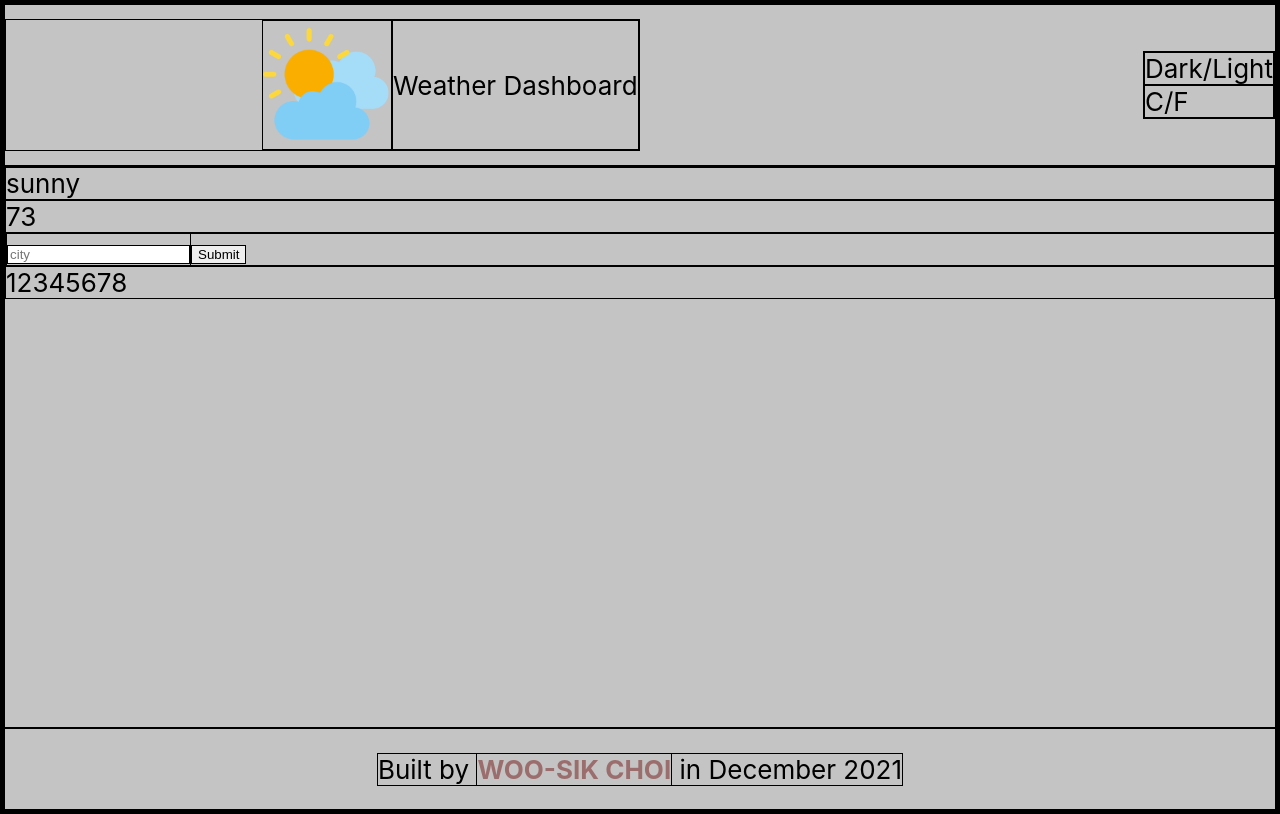
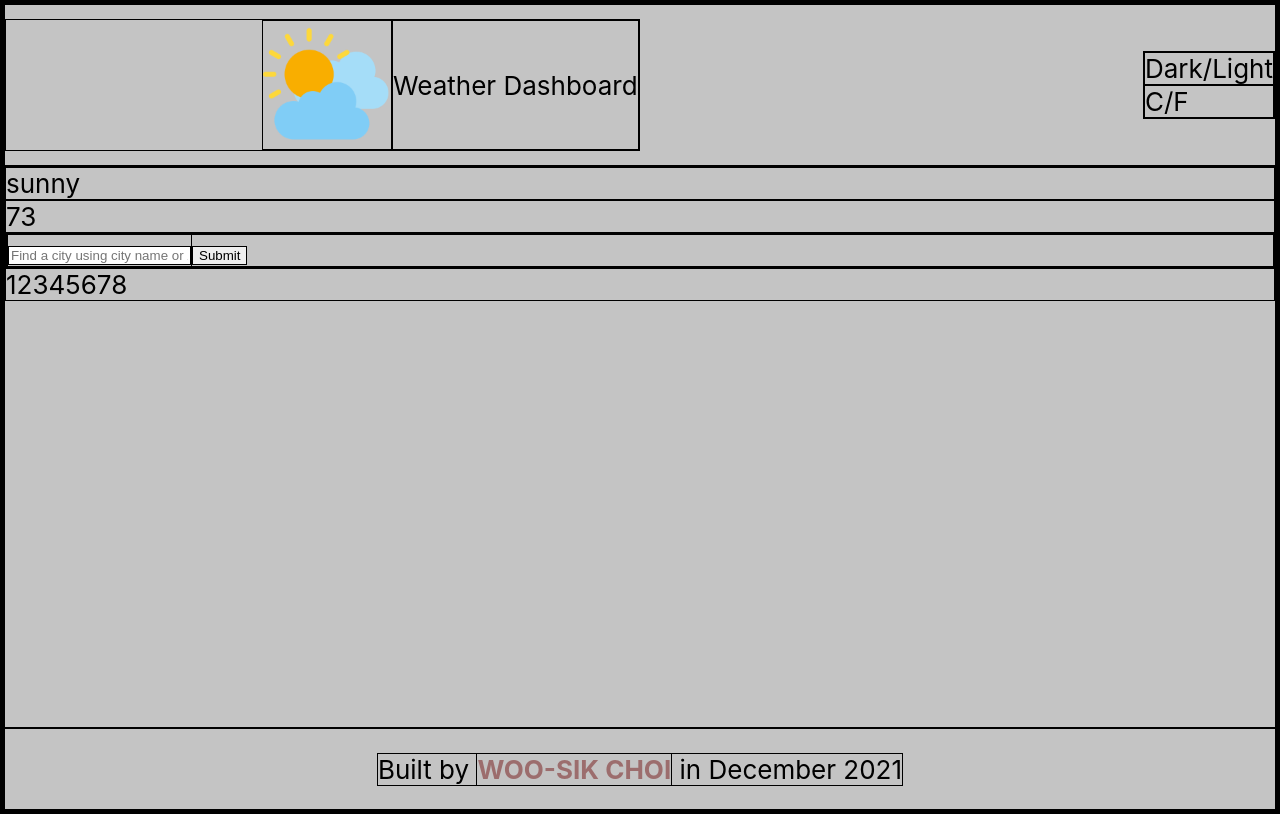
Before and after one commit to dvlprwchoi/weather-dashboard, a React (Create React App) app: page / in a window 1280 px wide. Built offline with nearby package versions, Linux system fonts and the light colour scheme.

Commit message:
Replace button with input type submit

```diff
--- a/src/components/Main/LocationInput/LocationInput.js
+++ b/src/components/Main/LocationInput/LocationInput.js
@@ -1,15 +1,22 @@
 function LocationInput() {
   return (
     <div className="location-input">
-      <label className="locationInputBox" htmlFor="location">
+      <form>
+        <label className="locationInputLabel" htmlFor="location">
+          <input
+            type="text"
+            className="locationInputBox"
+            placeholder="Find a city using city name or zip code"
+            name="location"
+            id="location"
+          ></input>
+        </label>
         <input
-          type="text"
-          placeholder="city"
-          name="location"
-          id="location"
-        ></input>
-      </label>
-      <button className="locationInputSubmitButton">Submit</button>
+          type="submit"
+          className="locationInputSubmitButton"
+          value="Submit"
+        />
+      </form>
     </div>
   );
 }
```
